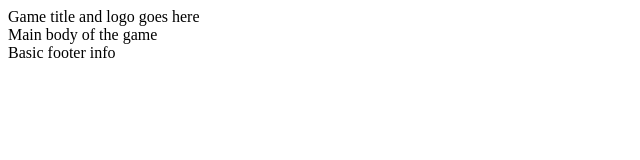
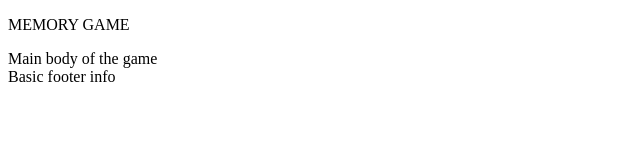
Before and after one commit to victor-tan-hk/Javascript-memory-game, a plain HTML site: page index.html in a window 1280 px wide. Shown: the whole page, without its empty margins (0-640 px from the left). Drawn offline with Linux system fonts and the light colour scheme.

Commit message:
style: Indentation to 2 spaces

```diff
--- a/index.html
+++ b/index.html
@@ -12,20 +12,19 @@
     <!-- Game title and logo placed in the header -->
     <header>
 
-        Game title and logo goes here
+      <p id="game-title">MEMORY GAME</p>
 
     </header>
 
     <main>
 
-        Main body of the game
-
+      Main body of the game
 
     </main>
 
 
     <footer>
-        Basic footer info
+      Basic footer info
     </footer>
 
     <script src="js/app.js"></script>
```
